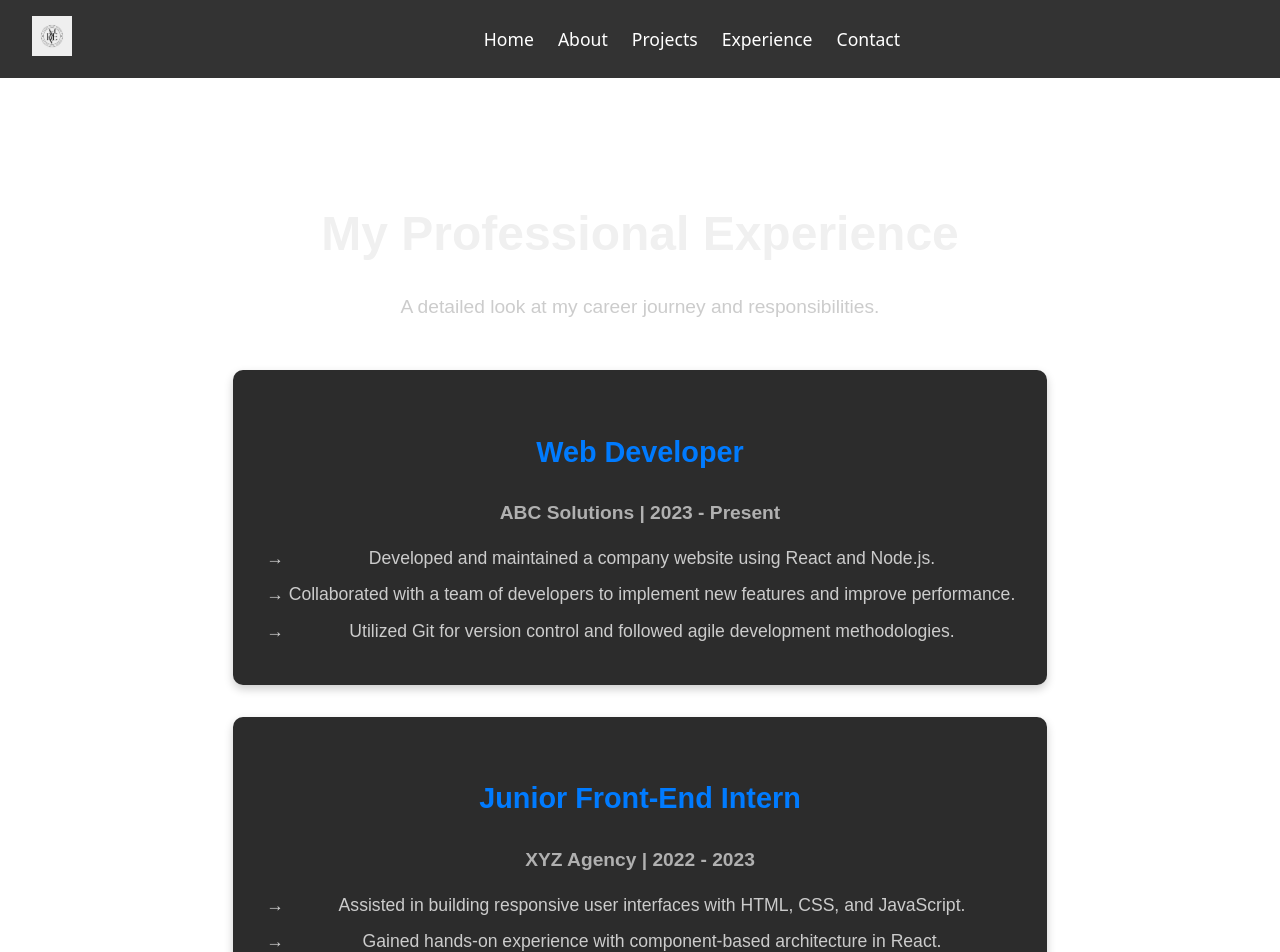
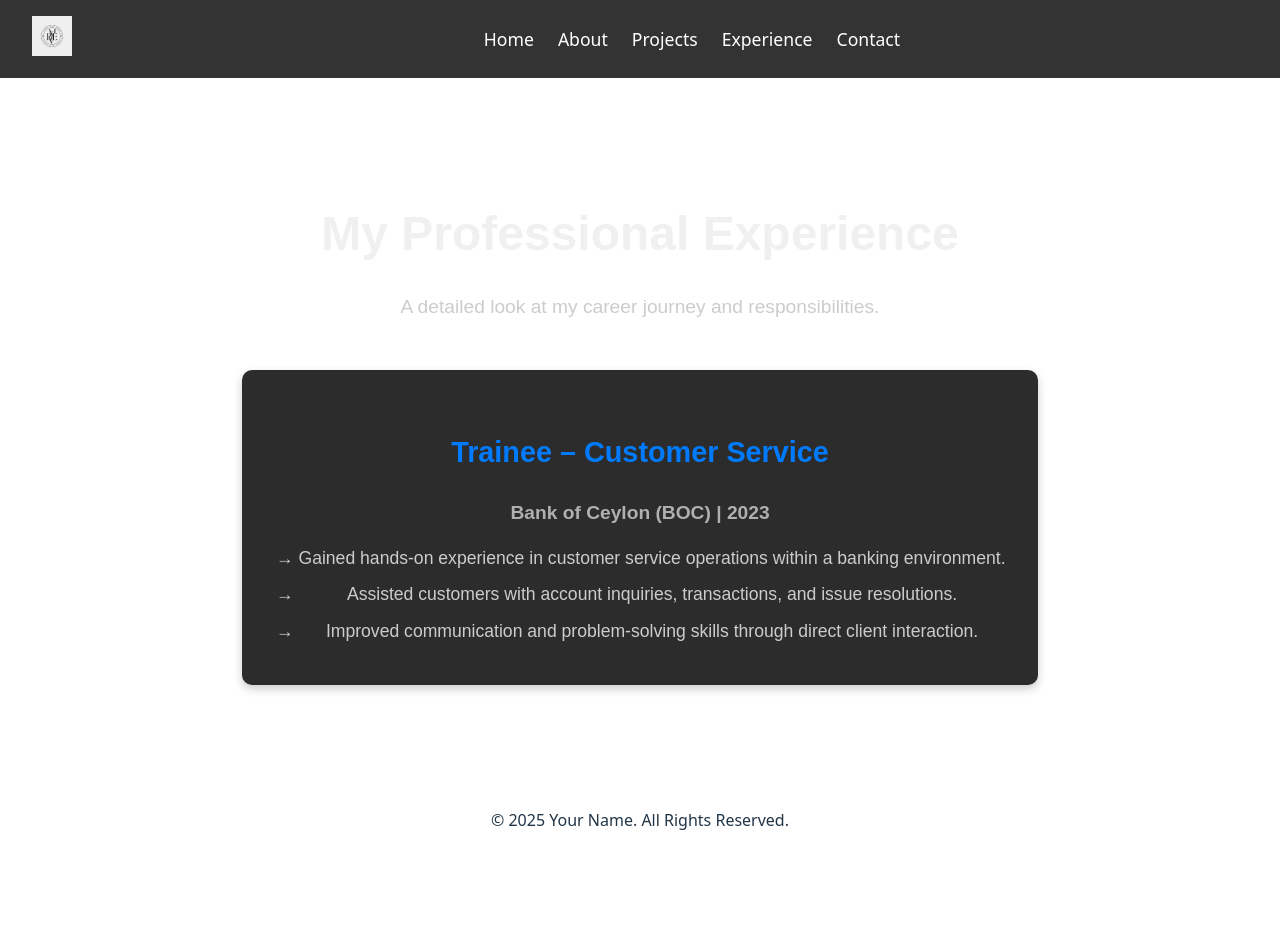
Before and after one commit to ICT-Courses/ict2233-ca-02-nimalinimesha, a React (Vite) app in the folder portfolio/: page /experience in a window 1280 px wide. Shown: the top 952 px of the page. After the commit the page ends 864 px from the top, so only its background shows below. Built offline with nearby package versions, Linux system fonts and the light colour scheme.

Commit message:
add experience and link linkedin,email

```diff
--- a/portfolio/src/pages/ContactPage.jsx
+++ b/portfolio/src/pages/ContactPage.jsx
@@ -104,13 +104,13 @@ const ContactPage = () => {
       <section className="contact-links-section">
         <h2>Find me on</h2>
         <div className="social-icons-container">
-          <a href="https://github.com/your-github-username" target="_blank" rel="noopener noreferrer" aria-label="GitHub">
+          <a href="https://github.com/nimalinimesha" target="_blank" rel="noopener noreferrer" aria-label="GitHub">
             <FaGithub className="social-icon" />
           </a>
-          <a href="https://linkedin.com/in/your-linkedin-username" target="_blank" rel="noopener noreferrer" aria-label="LinkedIn">
+          <a href="https://www.linkedin.com/in/nimali-nimesha-b57655327?utm_source=share&utm_campaign=share_via&utm_content=profile&utm_medium=android_app " target="_blank" rel="noopener noreferrer" aria-label="LinkedIn">
             <FaLinkedin className="social-icon" />
           </a>
-          <a href="mailto:your.email@example.com" aria-label="Email">
+          <a href="nimalisenanayaka@gmail.com" aria-label="Email">
             <FaEnvelope className="social-icon" />
           </a>
         </div>
--- a/portfolio/src/pages/ExperiencePage.jsx
+++ b/portfolio/src/pages/ExperiencePage.jsx
@@ -14,21 +14,13 @@ const ExperiencePage = () => {
 
       <section className="experience-section">
         <div className="experience-item">
-          <h3>Web Developer</h3>
-          <h4>ABC Solutions | 2023 - Present</h4>
+          <h3>Trainee – Customer Service</h3>
+          <h4>Bank of Ceylon (BOC) | 2023 </h4>
           <ul>
-            <li>Developed and maintained a company website using React and Node.js.</li>
-            <li>Collaborated with a team of developers to implement new features and improve performance.</li>
-            <li>Utilized Git for version control and followed agile development methodologies.</li>
-          </ul>
-        </div>
-        <div className="experience-item">
-          <h3>Junior Front-End Intern</h3>
-          <h4>XYZ Agency | 2022 - 2023</h4>
-          <ul>
-            <li>Assisted in building responsive user interfaces with HTML, CSS, and JavaScript.</li>
-            <li>Gained hands-on experience with component-based architecture in React.</li>
-            <li>Participated in code reviews and learned best practices for writing clean code.</li>
+            <li>Gained hands-on experience in customer service operations within a banking environment.</li>
+            <li>Assisted customers with account inquiries, transactions, and issue resolutions. </li>
+            <li>Improved communication and problem-solving skills through direct client interaction.
+</li>
           </ul>
         </div>
       </section>
```
